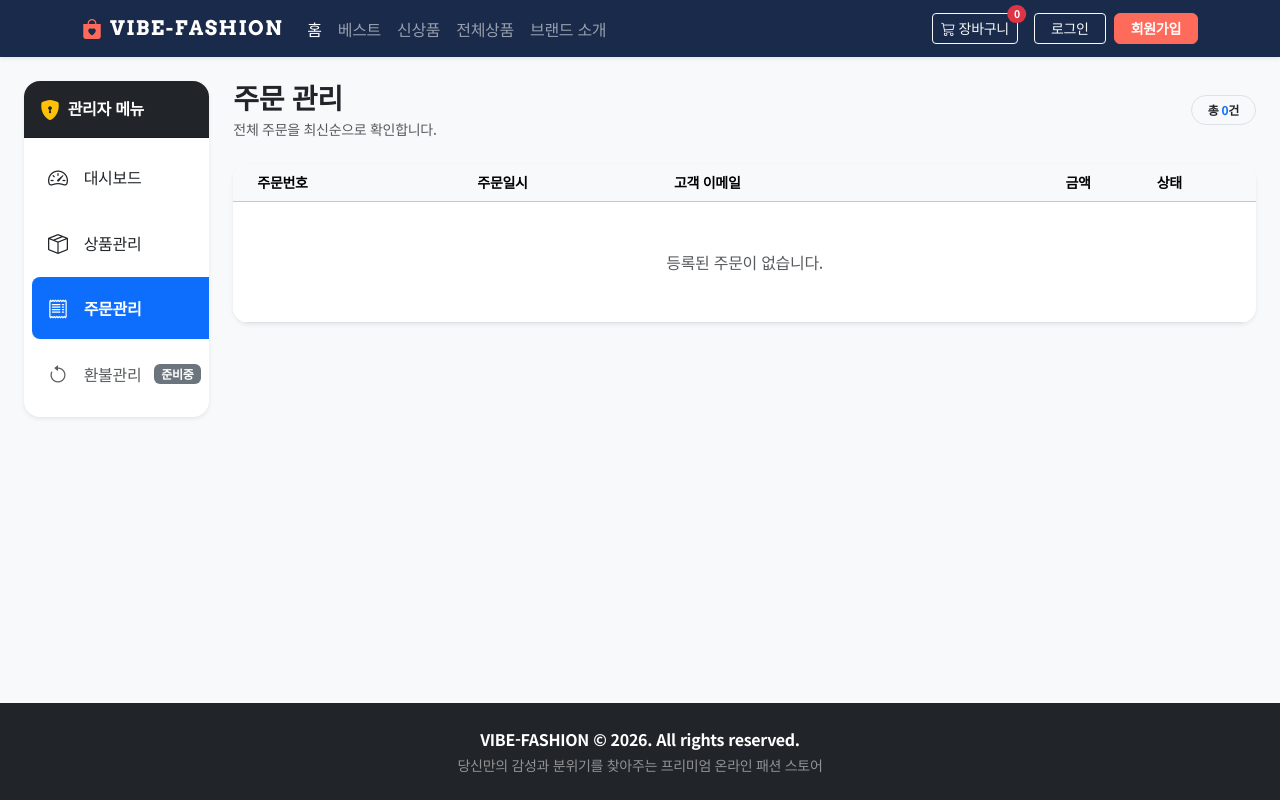
After one commit to tgkimm/vibe-fashion, a Flask app: template app/templates/admin/orders.html in a window 1280 px wide. The commit adds this page. Run offline with Flask 3, Linux system fonts and the light colour scheme; the template is opened without the code that fills it, so the values that code supplies are empty; some libraries are stand-ins or nearby versions; some web fonts are replaced.

Commit message:
feat: add admin order list page

```diff
--- a/app/__init__.py
+++ b/app/__init__.py
@@ -202,6 +202,50 @@ def create_app():
             total_member_count=total_member_count,
             recent_orders=recent_orders,
         )
+
+    @app.route("/admin/orders")
+    @login_required
+    @admin_required
+    def admin_orders():
+        from datetime import datetime, timedelta, timezone
+        from flask import render_template
+        from app.utils import get_supabase_admin_client, get_supabase_client
+
+        admin_client = get_supabase_admin_client()
+        db_client = admin_client or get_supabase_client()
+        orders = []
+
+        if db_client:
+            try:
+                orders_res = (
+                    db_client.table("orders")
+                    .select("order_number, created_at, total_amount, payment_amount, status, profiles(email)")
+                    .order("created_at", desc=True)
+                    .execute()
+                )
+                kst = timezone(timedelta(hours=9))
+                for order in orders_res.data or []:
+                    created_at = order.get("created_at") or ""
+                    created_at_formatted = "-"
+                    if created_at:
+                        try:
+                            parsed_at = datetime.fromisoformat(created_at.replace("Z", "+00:00"))
+                            created_at_formatted = parsed_at.astimezone(kst).strftime("%Y-%m-%d %H:%M")
+                        except (TypeError, ValueError):
+                            created_at_formatted = created_at[:16]
+
+                    profile = order.get("profiles") or {}
+                    orders.append({
+                        "order_number": order.get("order_number") or "-",
+                        "created_at": created_at_formatted,
+                        "customer_email": profile.get("email") or "미등록",
+                        "amount": float(order.get("total_amount") or order.get("payment_amount") or 0),
+                        "status": order.get("status") or "-",
+                    })
+            except Exception as e:
+                app.logger.warning(f"[관리자 주문 목록 조회 오류] {e}")
+
+        return render_template("admin/orders.html", orders=orders)
 
     @app.route("/admin/products", defaults={"product_id": None}, methods=["GET", "POST"])
     @app.route("/admin/products/<product_id>", methods=["PATCH"])
--- a/app/templates/admin/dashboard.html
+++ b/app/templates/admin/dashboard.html
@@ -20,9 +20,8 @@
                     <a href="{{ url_for('admin_products') }}" class="list-group-item list-group-item-action d-flex align-items-center py-3 border-0 rounded-3 mx-2 mb-1 text-dark">
                         <i class="bi bi-box-seam me-3 fs-5"></i>상품관리
                     </a>
-                    <a href="#orders" class="list-group-item list-group-item-action d-flex align-items-center py-3 border-0 rounded-3 mx-2 mb-1 text-muted">
+                    <a href="{{ url_for('admin_orders') }}" class="list-group-item list-group-item-action d-flex align-items-center py-3 border-0 rounded-3 mx-2 mb-1 text-dark">
                         <i class="bi bi-receipt me-3 fs-5"></i>주문관리
-                        <span class="badge bg-secondary ms-auto small">준비중</span>
                     </a>
                     <a href="#refunds" class="list-group-item list-group-item-action d-flex align-items-center py-3 border-0 rounded-3 mx-2 mb-1 text-muted">
                         <i class="bi bi-arrow-counterclockwise me-3 fs-5"></i>환불관리
--- /dev/null
+++ b/app/templates/admin/orders.html
@@ -0,0 +1,79 @@
+{% extends "base.html" %}
+
+{% block title %}주문 관리 | VIBE-FASHION 관리자{% endblock %}
+
+{% block content %}
+<div class="container-fluid py-4 px-md-4">
+    <div class="row">
+        <aside class="col-12 col-md-3 col-xl-2 mb-4">
+            <div class="card border-0 shadow-sm rounded-4 overflow-hidden sticky-top" style="top: 80px; z-index: 10;">
+                <div class="card-header bg-dark text-white py-3">
+                    <h6 class="mb-0 fw-bold d-flex align-items-center">
+                        <i class="bi bi-shield-lock-fill text-warning me-2 fs-5"></i>관리자 메뉴
+                    </h6>
+                </div>
+                <div class="list-group list-group-flush py-2">
+                    <a href="{{ url_for('admin_dashboard') }}" class="list-group-item list-group-item-action d-flex align-items-center py-3 border-0 rounded-3 mx-2 mb-1 text-dark">
+                        <i class="bi bi-speedometer2 me-3 fs-5"></i>대시보드
+                    </a>
+                    <a href="{{ url_for('admin_products') }}" class="list-group-item list-group-item-action d-flex align-items-center py-3 border-0 rounded-3 mx-2 mb-1 text-dark">
+                        <i class="bi bi-box-seam me-3 fs-5"></i>상품관리
+                    </a>
+                    <a href="{{ url_for('admin_orders') }}" class="list-group-item list-group-item-action active fw-semibold d-flex align-items-center py-3 border-0 rounded-3 mx-2 mb-1">
+                        <i class="bi bi-receipt me-3 fs-5"></i>주문관리
+                    </a>
+                    <a href="#refunds" class="list-group-item list-group-item-action d-flex align-items-center py-3 border-0 rounded-3 mx-2 mb-1 text-muted">
+                        <i class="bi bi-arrow-counterclockwise me-3 fs-5"></i>환불관리
+                        <span class="badge bg-secondary ms-auto small">준비중</span>
+                    </a>
+                </div>
+            </div>
+        </aside>
+
+        <main class="col-12 col-md-9 col-xl-10">
+            <div class="d-flex justify-content-between align-items-center mb-4 flex-wrap gap-2">
+                <div>
+                    <h3 class="fw-bold mb-1">주문 관리</h3>
+                    <p class="text-muted small mb-0">전체 주문을 최신순으로 확인합니다.</p>
+                </div>
+                <span class="badge bg-light text-dark border px-3 py-2 rounded-pill">
+                    총 <strong class="text-primary">{{ orders|length }}</strong>건
+                </span>
+            </div>
+
+            <div class="card border-0 shadow-sm rounded-4 overflow-hidden">
+                <div class="table-responsive">
+                    <table class="table align-middle table-hover mb-0">
+                        <thead class="table-light text-muted small">
+                            <tr>
+                                <th scope="col" class="ps-4" style="min-width: 180px;">주문번호</th>
+                                <th scope="col" style="min-width: 150px;">주문일시</th>
+                                <th scope="col" style="min-width: 200px;">고객 이메일</th>
+                                <th scope="col" class="text-end" style="min-width: 130px;">금액</th>
+                                <th scope="col" class="text-center pe-4" style="min-width: 120px;">상태</th>
+                            </tr>
+                        </thead>
+                        <tbody>
+                            {% if orders %}
+                                {% for order in orders %}
+                                <tr>
+                                    <td class="ps-4 fw-semibold">{{ order.order_number }}</td>
+                                    <td>{{ order.created_at }}</td>
+                                    <td>{{ order.customer_email }}</td>
+                                    <td class="text-end">{{ "{:,}".format(order.amount|int) }}원</td>
+                                    <td class="text-center pe-4">{{ order.status }}</td>
+                                </tr>
+                                {% endfor %}
+                            {% else %}
+                                <tr>
+                                    <td colspan="5" class="text-center text-muted py-5">등록된 주문이 없습니다.</td>
+                                </tr>
+                            {% endif %}
+                        </tbody>
+                    </table>
+                </div>
+            </div>
+        </main>
+    </div>
+</div>
+{% endblock %}
--- a/app/templates/admin/products.html
+++ b/app/templates/admin/products.html
@@ -20,9 +20,8 @@
                     <a href="{{ url_for('admin_products') }}" class="list-group-item list-group-item-action d-flex align-items-center active fw-semibold py-3 border-0 rounded-3 mx-2 mb-1">
                         <i class="bi bi-box-seam me-3 fs-5"></i>상품관리
                     </a>
-                    <a href="#orders" class="list-group-item list-group-item-action d-flex align-items-center py-3 border-0 rounded-3 mx-2 mb-1 text-muted">
+                    <a href="{{ url_for('admin_orders') }}" class="list-group-item list-group-item-action d-flex align-items-center py-3 border-0 rounded-3 mx-2 mb-1 text-dark">
                         <i class="bi bi-receipt me-3 fs-5"></i>주문관리
-                        <span class="badge bg-secondary ms-auto small">준비중</span>
                     </a>
                     <a href="#refunds" class="list-group-item list-group-item-action d-flex align-items-center py-3 border-0 rounded-3 mx-2 mb-1 text-muted">
                         <i class="bi bi-arrow-counterclockwise me-3 fs-5"></i>환불관리
```
